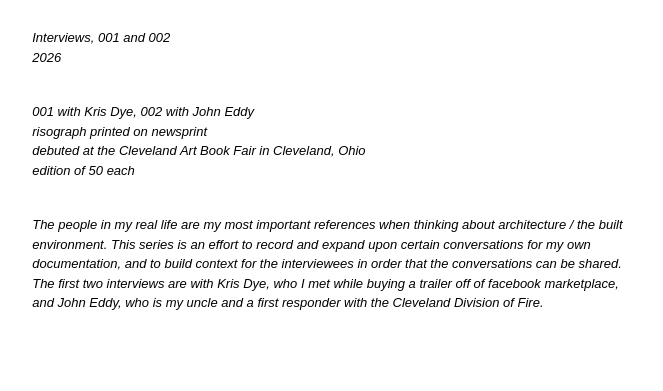
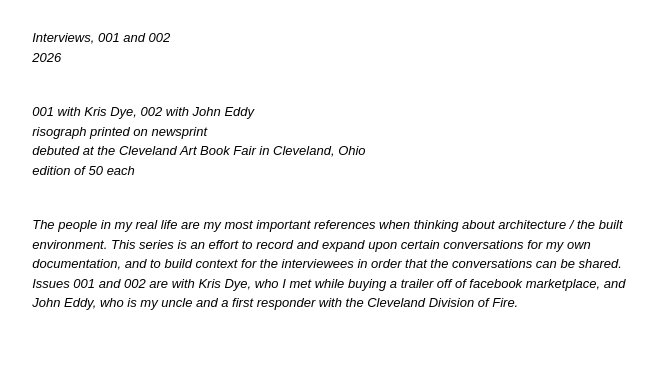
Before and after one commit to malenaonline/malena-site, a plain HTML site: page publications.html in a window 1280 px wide. Shown: the part 1980-2371 px from the top of the page, without its empty margins (147-810 px from the left). Drawn offline with nearby package versions, Linux system fonts and the light colour scheme; files that its build step writes are made by us from their sources.

Commit message:
Update publications.html

```diff
--- a/publications.html
+++ b/publications.html
@@ -197,8 +197,8 @@ a:active {
 		debuted at the <a href="https://clevelandartbookfair.com/">Cleveland Art Book Fair</a> in Cleveland, Ohio<br>
 		edition of 50 each<br>
 		<div class="spacer"></div>
-		<em>The people in my real life are my most important references when thinking about architecture / the built environment. This series is an effort to record and expand upon certain conversations for my own documentation, and to build context for the interviewees in order that the conversations can be shared.<br>
-			The first two interviews are with Kris Dye, who I met while buying a trailer off of facebook marketplace, and John Eddy, who is my uncle and a first responder with the Cleveland Division of Fire.</em><br>
+		The people in my real life are my most important references when thinking about architecture / the built environment. This series is an effort to record and expand upon certain conversations for my own documentation, and to build context for the interviewees in order that the conversations can be shared.<br>
+		Issues 001 and 002 are with Kris Dye, who I met while buying a trailer off of facebook marketplace, and John Eddy, who is my uncle and a first responder with the Cleveland Division of Fire.<br>
 	</h6>
 
 <div class="spacer"></div>
```
